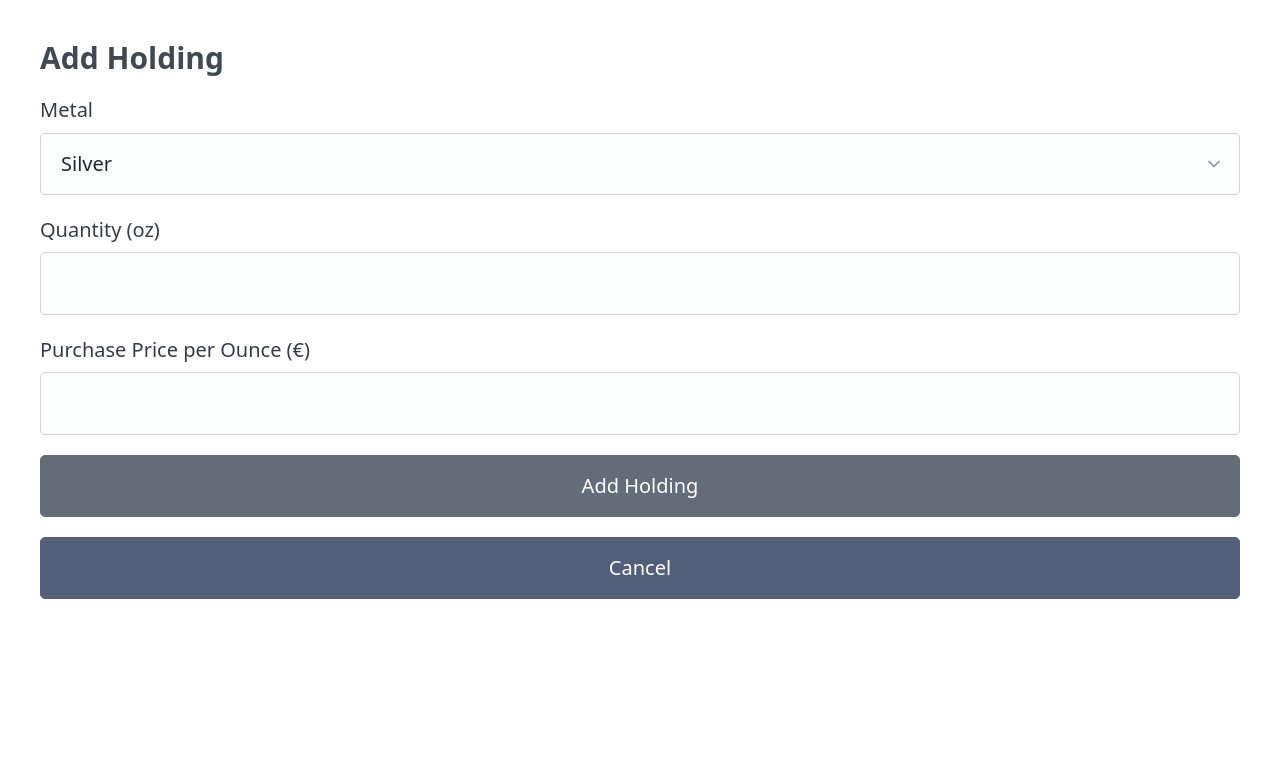
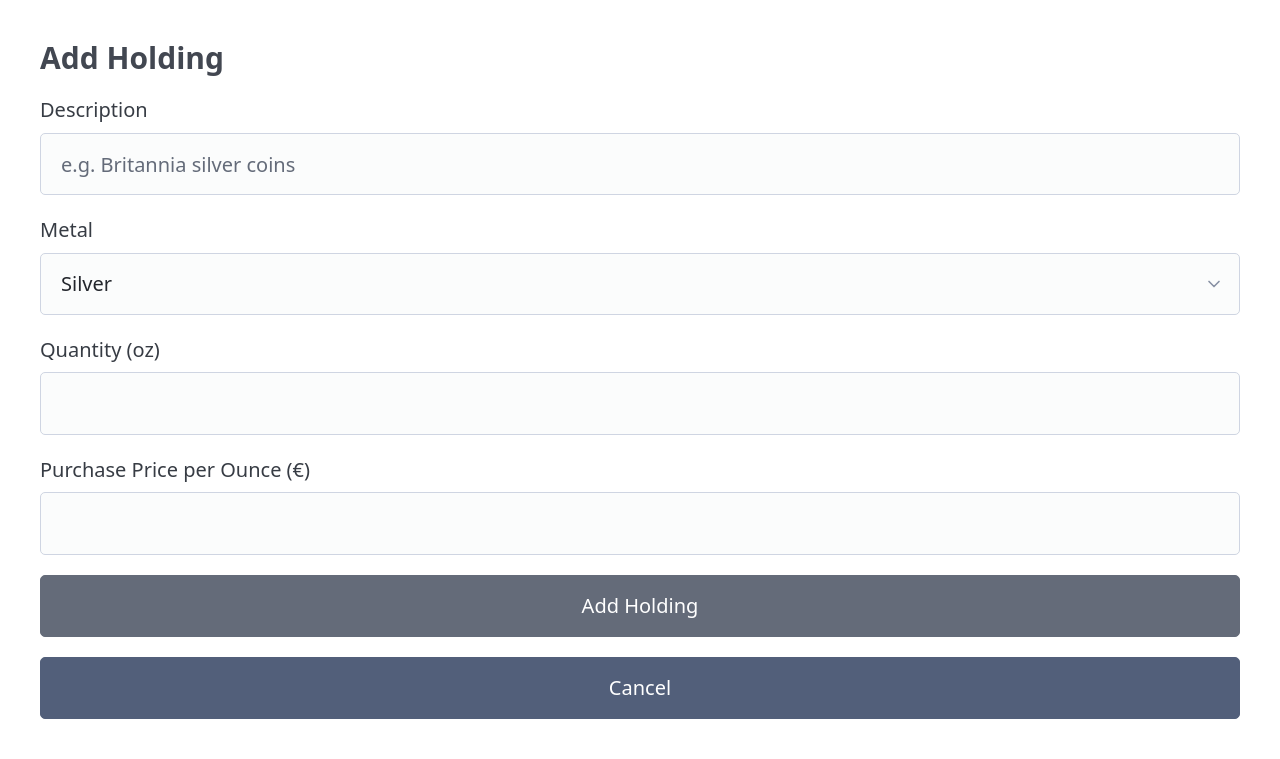
Before and after one commit to bakku/web-tools, a FastAPI app: template metals/src/metals/templates/holdings/new.html.jinja2 in a window 1280 px wide. Shown: the part 86-845 px from the top of the page. Before the commit the page ends 685 px from the top, so only its background shows below. Run offline with FastAPI, Linux system fonts and the light colour scheme; the template is opened without the code that fills it, so the values that code supplies are empty.

Commit message:
Add description field to holdings
Co-authored-by: bakku <9559624+bakku@users.noreply.github.com>

```diff
--- a/metals/src/metals/internal/models.py
+++ b/metals/src/metals/internal/models.py
@@ -6,6 +6,7 @@ Metal = Literal["Silver", "Gold"]
 
 
 class Holding(BaseModel):
+    description: str
     metal: Metal
     quantity: float
     purchase_price: float
--- a/metals/src/metals/routers/holdings.py
+++ b/metals/src/metals/routers/holdings.py
@@ -19,6 +19,7 @@ async def holdings_new(portfolio_id: UUID4, request: Request) -> HTMLResponse:
 
 
 class HoldingsCreateForm(BaseModel):
+    description: str
     metal: Metal
     quantity: float
     purchase_price: float
@@ -30,6 +31,7 @@ async def holdings_create(
     data: Annotated[HoldingsCreateForm, Form()],
 ) -> RedirectResponse:
     holding = Holding(
+        description=data.description,
         metal=data.metal,
         quantity=data.quantity,
         purchase_price=data.purchase_price,
--- a/metals/src/metals/routers/portfolios.py
+++ b/metals/src/metals/routers/portfolios.py
@@ -13,6 +13,7 @@ router = APIRouter()
 
 
 class HoldingDisplayData(BaseModel):
+    description: str
     metal: str
     quantity: float
     purchase_price: float
@@ -39,6 +40,7 @@ def calculate_holding_display_data(
     gain_percent = (absolute_gain / purchase_cost * 100) if purchase_cost > 0 else 0.0
 
     return HoldingDisplayData(
+        description=holding.description,
         metal=holding.metal,
         quantity=holding.quantity,
         purchase_price=holding.purchase_price,
--- a/metals/src/metals/templates/holdings/new.html.jinja2
+++ b/metals/src/metals/templates/holdings/new.html.jinja2
@@ -7,6 +7,8 @@
         <h3>Add Holding</h3>
         <form action="{{ url_for("holdings_create", portfolio_id=portfolio_id) }}" method="post">
             <input type="hidden" name="portfolio_id" value="{{ portfolio_id }}">
+            <label for="description">Description</label>
+            <input type="text" name="description" id="description" placeholder="e.g. Britannia silver coins" required>
             <label for="metal">Metal</label>
             <select name="metal" id="metal" required>
                 <option value="Silver">Silver</option>
--- a/metals/src/metals/templates/portfolios/show.html.jinja2
+++ b/metals/src/metals/templates/portfolios/show.html.jinja2
@@ -13,6 +13,7 @@
                 <table class="striped">
                     <thead>
                     <tr>
+                        <th>Description</th>
                         <th>Metal</th>
                         <th>Quantity (oz)</th>
                         <th>Purchase Price per Ounce</th>
@@ -24,6 +25,7 @@
                     <tbody>
                     {% for holding in data.holdings %}
                         <tr>
+                            <td>{{ holding.description }}</td>
                             <td>{{ holding.metal }}</td>
                             <td>{{ "%.2f"|format(holding.quantity) }}</td>
                             <td>{{ "%.2f"|format(holding.purchase_price) }} €</td>
@@ -41,6 +43,7 @@
                     <tfoot>
                     <tr class="total-row">
                         <th><strong>Total</strong></th>
+                        <th></th>
                         <th></th>
                         <th></th>
                         <th><strong>{{ "%.2f"|format(data.total_current_value) }} €</strong></th>
```
